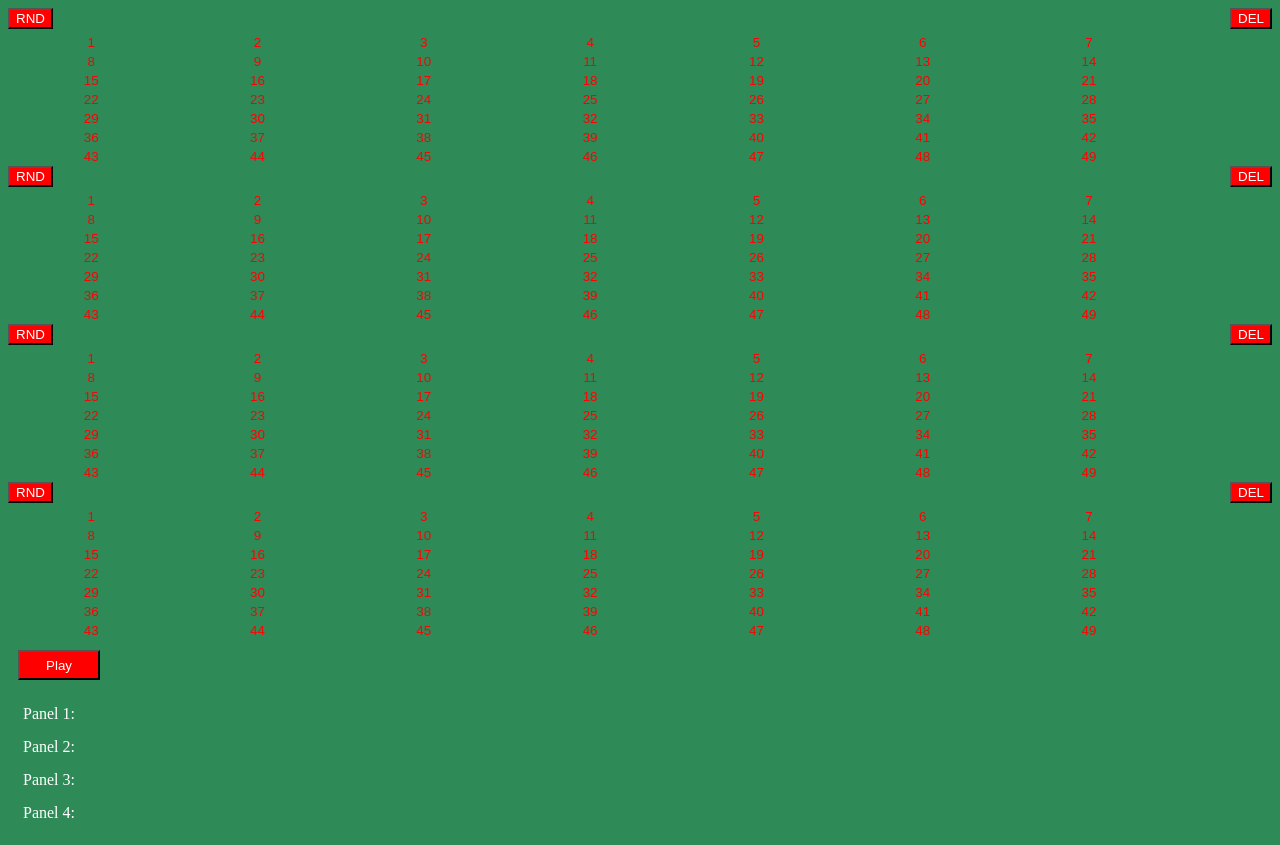
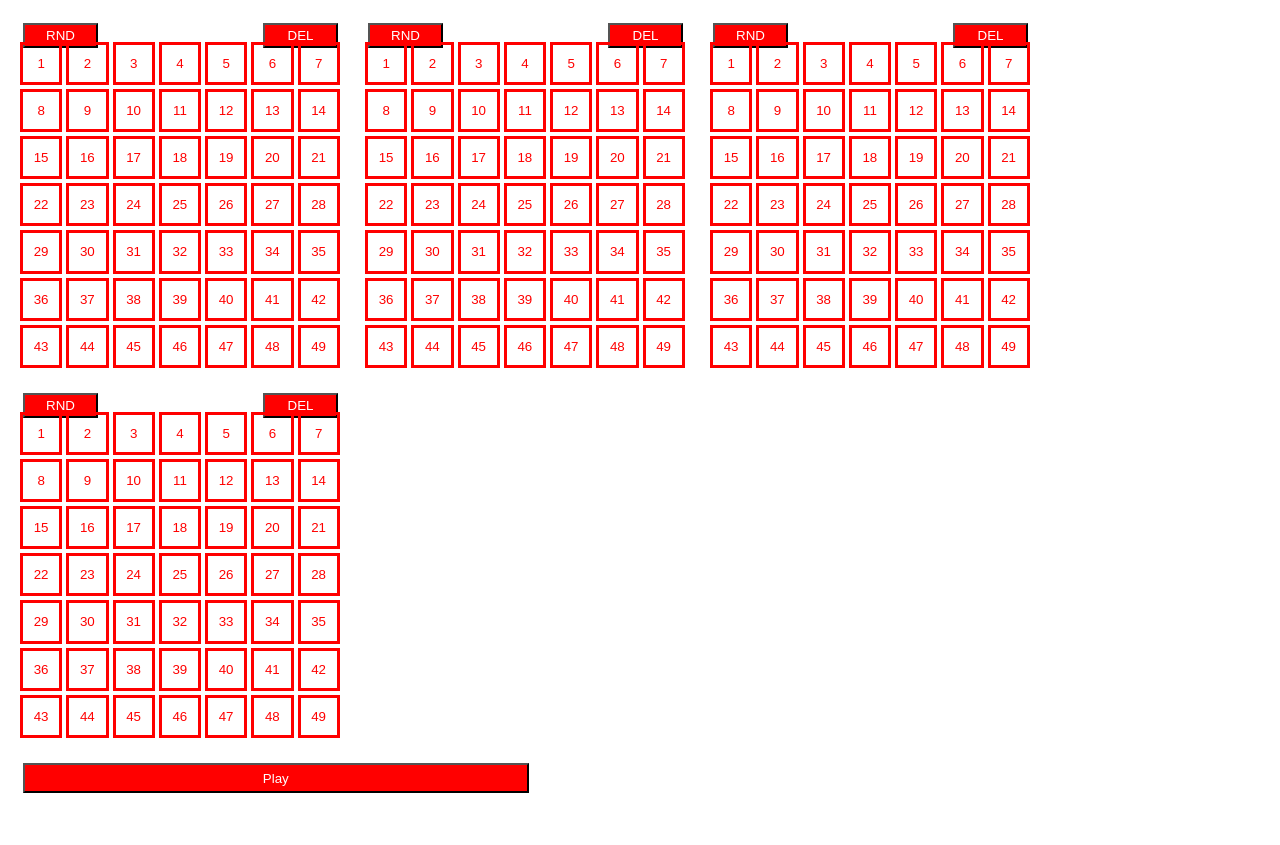
Before and after one commit to MetalG93/sg, an Angular app: page /game in a window 1280 px wide. Built offline with nearby package versions, Linux system fonts and the light colour scheme.

Commit message:
finish business logic

```diff
--- a/src/app/board/board.component.css
+++ b/src/app/board/board.component.css
@@ -1,6 +1,9 @@
 button{
     background-color: red;
     color: white;
+    height: 25px;
+    width: 75px;
+    margin: 5px;
 }
 
 .left{
@@ -18,4 +21,9 @@ button{
 div.header{
     display: inline-block;
     width: 100%;
+    height: 5%;
 }
+
+div.cells{
+    height: 95%;
+}
--- a/src/app/board/board.component.html
+++ b/src/app/board/board.component.html
@@ -1,7 +1,12 @@
 <div class="header">
-    <button id="randButton" class="left" (click)="getRandom()">RND</button>
-    <button id="delButton" class="right" (click)="deleteNumbers()">DEL</button>
+    <button id="randButton" class="left" (click)="getRandom()">
+        <label></label>
+        <label>RND</label>
+    </button>
+    <button id="delButton" class="right" (click)="deleteNumbers()">
+        <label>DEL</label>
+    </button>
 </div>
-<div>
+<div class="cells">
     <app-cell *ngFor="let n of numbers | keyvalue" (clickEvent)="cellClickEventHandler($event)" [cellNumber]=n.key [selected]=n.value ></app-cell>
 </div>
--- a/src/app/cell/cell.component.css
+++ b/src/app/cell/cell.component.css
@@ -1,12 +1,13 @@
 button {
     width:13%;
     height: 13%;
-    border: 3px red;
-    background-color: seagreen;
+    border: 3px red solid;
+    text-align: center;
+    background-color: transparent;
     color: red;
-    margin: 1px;
+    margin: 2px;
 }
 
 .selected{
-    background-color: white;
+    background-color: rgb(68, 223, 135);
 }
--- a/src/app/game/game.component.css
+++ b/src/app/game/game.component.css
@@ -1,13 +1,13 @@
 button{
     margin: 10px;
-    width: 100%;
+    width: 40%;
     height: 30px;
     background-color: red;
     color: white;
 }
 
 p {
-    color: white;
+    font-size: 20px;
     margin: 15px;
 }
 
@@ -15,10 +15,14 @@ div{
     display: inline-block;
 }
 
-div.center{
-    width: 25%;
-    position: fixed;
-    top: 50%;
-    left: 50%;
-    transform: translate(-50%, -50%);
+div.board{
+    width: 325px;
+    height: 350px;
+    margin: 10px;
 }
+
+div.info{
+    width: 100%;
+    margin: 5px;
+    display: inline-grid;
+}
--- a/src/app/game/game.component.html
+++ b/src/app/game/game.component.html
@@ -1,11 +1,12 @@
-<div>
-    <app-board *ngFor="let board of boards | keyvalue" [numbers]=board.value [boardIndex]=board.key (deleteBoard)="onBoardDeleteHandler($event)" (cellClickedOnBoard)="onBoardCellClickedHandler($event)" ></app-board>
+<div *ngFor="let board of boards | keyvalue" class="board">
+    <app-board [numbers]=board.value [boardIndex]=board.key (deleteBoard)="onBoardDeleteHandler($event)" (cellClickedOnBoard)="onBoardCellClickedHandler($event)" ></app-board>
 </div>
 
-<div (click)="checkBoards()">
+<div class="info">
     <button (click)="checkBoards()">Play</button>
-    <p #panel1>Panel 1:</p>
-    <p #panel2>Panel 2:</p>
-    <p #panel3>Panel 3:</p>
-    <p #panel4>Panel 4:</p>
 </div>
+<div class="info">
+    <div *ngFor="let boardText of boardTexts">
+        <p *ngIf="!boardText.includes('Empty')">{{boardText}}</p>
+    </div>
+</div>
--- a/src/app/game/game.component.ts
+++ b/src/app/game/game.component.ts
@@ -9,10 +9,13 @@ export class GameComponent implements OnInit {
 
   constructor() { }
 
+  private noOfBoards = 4;
+
   boards: Map<number, Map<number, boolean>> = new Map<number, Map<number, boolean>>();
+  boardTexts: string[] = [];
 
   ngOnInit(): void {
-    for(let i = 1; i <= 4; i++){
+    for(let i = 1; i <= this.noOfBoards; i++){
       this.boards.set(i, new Map<number, boolean>());
       this.fillBoard(i);
     }
@@ -25,17 +28,46 @@ export class GameComponent implements OnInit {
   }
 
   checkBoards(): void{
-    window.alert("Under construction...");
+    this.boardTexts = [];
+
+    this.boards.forEach((board, key) => this.boardTexts.push(this.checkBoard(key, board)));
+  }
+
+  checkBoard(boardNumber: number, board: Map<number, boolean>): string{
+
+    let numbers: number[] = [];
+    board.forEach((selected, number) => {
+      if(selected){
+        numbers.push(number);
+      }
+    });
+
+    if(numbers.length == 6){
+      return this.boardText(boardNumber) + numbers.toString();
+    }
+
+    if(numbers.length == 0){
+      return this.boardText(boardNumber) + "Empty"
+    }
+
+    if(numbers.length < 6){
+      return this.boardText(boardNumber) + "Error: x marks are missing";
+    } else {
+      return this.boardText(boardNumber) + "Error: Please remove x mark";
+    }
+  }
+
+  boardText(boardNumber: number): string{
+    return "Board " + boardNumber + ": ";
   }
 
   onBoardDeleteHandler($event: number): void {
-    this.boards.get($event)?.clear();
     this.fillBoard($event);
-    console.log(this.boards.get($event));
+    this.checkBoards();
   }
 
   onBoardCellClickedHandler($event: number[]){
     this.boards.get($event[0])?.set($event[1], !this.boards.get($event[0])?.get($event[1]));
+    this.checkBoards();
   }
-
 }
--- a/src/app/login/login.component.html
+++ b/src/app/login/login.component.html
@@ -1,6 +1,6 @@
 <div class="login">
     <select name="users" [(ngModel)]='selectedUser'>
-        <option *ngFor="let user of users" [value]='user.userId' (click)='logActiveUser()'>{{user.userName}}</option>
+        <option *ngFor="let user of users" [value]='user.userId'>{{user.userName}}</option>
     </select>
     <div>
         <input id="textbox_u" name="textbox_u" type="text" placeholder="User ID" class="form-control" value='{{selectedUser ? selectedUser : ""}}' #textbox_u>
--- a/src/app/login/login.component.ts
+++ b/src/app/login/login.component.ts
@@ -37,10 +37,4 @@ export class LoginComponent implements OnInit {
       }
     });
   }
-
-  logActiveUser(): void {
-    console.log(this.selectedUser);
-
-  }
-
 }
--- a/src/styles.css
+++ b/src/styles.css
@@ -1,4 +1 @@
 /* You can add global styles to this file, and also import other style files */
-body{
-    background-color: seagreen;
-}
```
